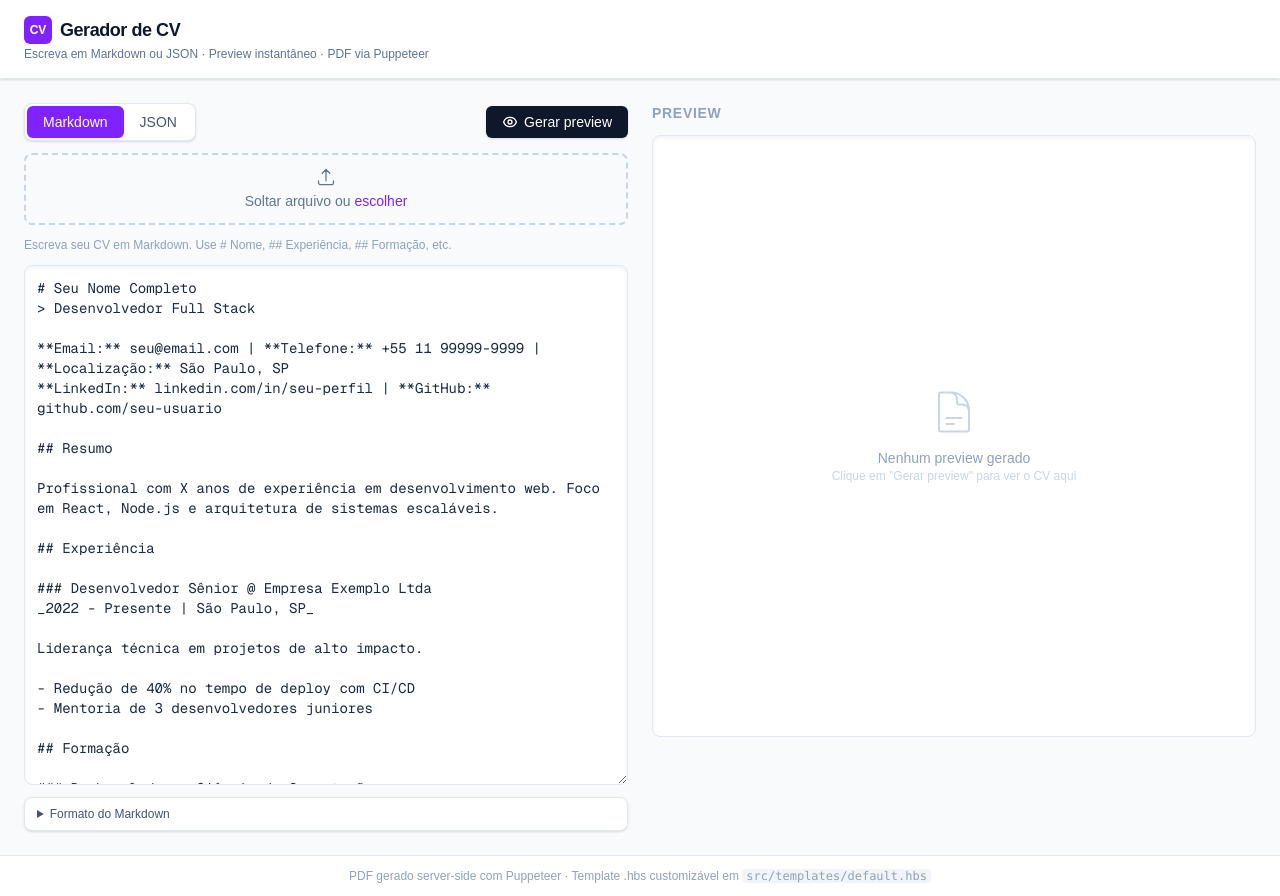
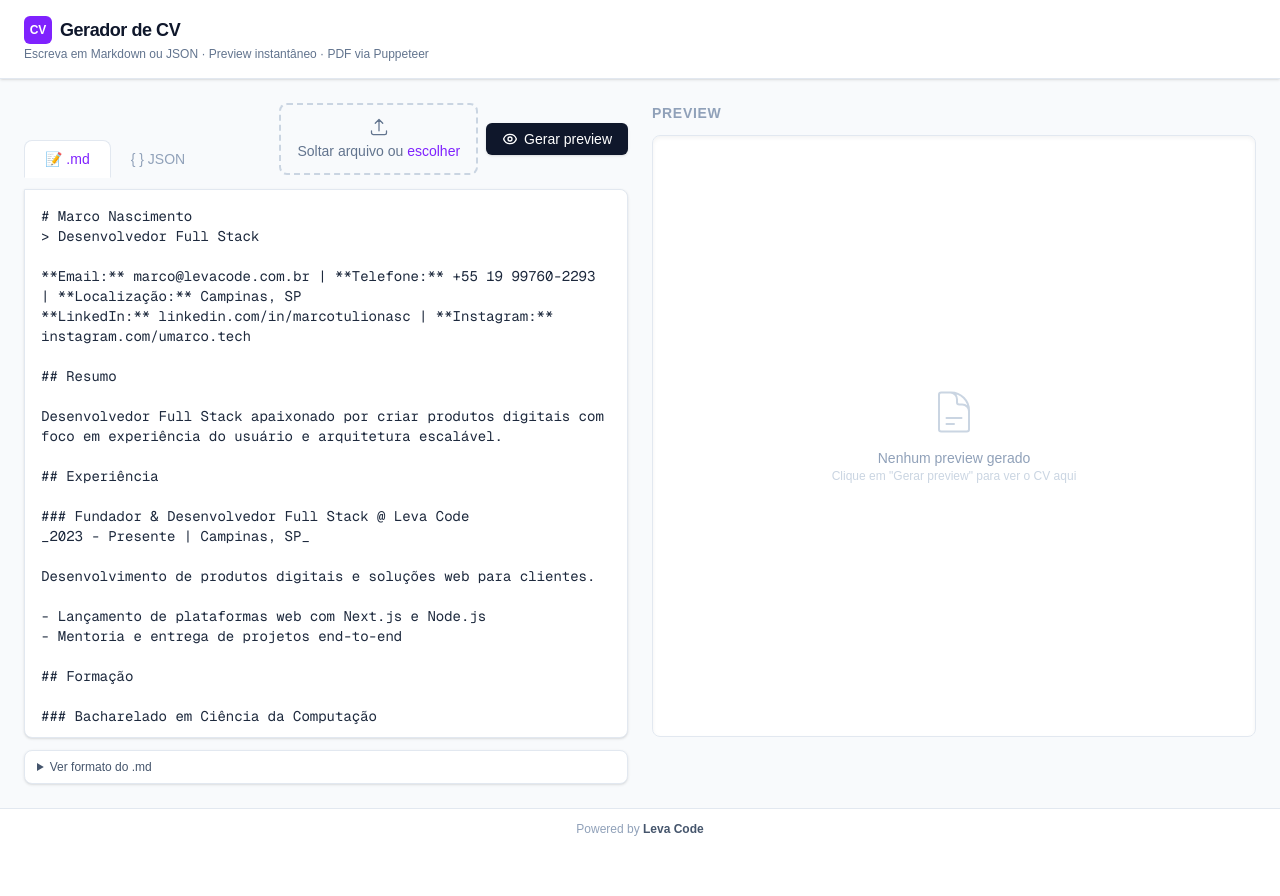
Before and after one commit to marcotulionasc/cv-generate, a Next.js app: page / in a window 1280 px wide. After the commit the page ends 849 px from the top, so only its background shows below. Built offline with nearby package versions, Linux system fonts and the light colour scheme.

Commit message:
Enhance CV generation interface and update example data

```diff
--- a/src/app/page.tsx
+++ b/src/app/page.tsx
@@ -218,23 +218,28 @@ export default function Home() {
       <main className="mx-auto grid w-full max-w-7xl flex-1 grid-cols-1 gap-0 px-4 py-6 sm:px-6 lg:grid-cols-2 lg:gap-6">
         {/* Left: Editor */}
         <section className="flex flex-col gap-3">
-          {/* Mode tabs + actions */}
-          <div className="flex items-center justify-between gap-2">
-            <div className="flex rounded-lg border border-slate-200 bg-white p-0.5 shadow-sm">
+          {/* Tab bar */}
+          <div className="flex items-end justify-between gap-2">
+            {/* Tabs */}
+            <div className="flex">
               {(["markdown", "json"] as InputMode[]).map((m) => (
                 <button
                   key={m}
                   onClick={() => setMode(m)}
-                  className={`rounded-md px-4 py-1.5 text-sm font-medium transition-colors ${
-                    mode === m
-                      ? "bg-violet-600 text-white shadow-sm"
-                      : "text-slate-600 hover:text-slate-900"
+                  className={`relative px-5 py-2 text-sm font-medium transition-colors select-none
+                    ${mode === m
+                      ? "border border-b-white border-slate-200 bg-white text-violet-600 rounded-t-lg -mb-px z-10"
+                      : "text-slate-400 hover:text-slate-700"
                     }`}
                 >
-                  {m === "markdown" ? "Markdown" : "JSON"}
+                  {m === "markdown" ? "📝 .md" : "{ } JSON"}
                 </button>
               ))}
             </div>
+
+            {/* Actions */}
+            <div className="flex items-center gap-2 pb-0.5">
+              <FileUploadZone onFile={handleFileUpload} />
               <button
                 onClick={generatePreview}
                 disabled={loadingPreview}
@@ -259,25 +264,18 @@ export default function Home() {
                 )}
               </button>
             </div>
+          </div>
 
-          {/* File upload */}
-          <FileUploadZone onFile={handleFileUpload} />
-
-          {/* Hint */}
-          <p className="text-xs text-slate-400">
-            {mode === "markdown"
-              ? "Escreva seu CV em Markdown. Use # Nome, ## Experiência, ## Formação, etc."
-              : "Cole ou edite o JSON com os dados do currículo."}
-          </p>
-
-          {/* Textarea */}
+          {/* Tab panel */}
+          <div className="rounded-b-lg rounded-tr-lg border border-slate-200 bg-white shadow-sm">
             <textarea
               value={currentInput}
               onChange={(e) => setCurrentInput(e.target.value)}
-            className="min-h-[520px] w-full flex-1 rounded-lg border border-slate-200 bg-white p-3 font-mono text-sm text-slate-800 shadow-inner focus:border-violet-400 focus:outline-none focus:ring-1 focus:ring-violet-400"
+              className="min-h-[540px] w-full rounded-b-lg rounded-tr-lg bg-white p-4 font-mono text-sm text-slate-800 focus:outline-none resize-none"
               placeholder={mode === "markdown" ? "# Seu Nome\n> Título\n\n**Email:** ..." : '{"nome": "...", "email": "..."}'}
               spellCheck={false}
             />
+          </div>
 
           {error && (
             <div className="flex items-start gap-2 rounded-lg border border-red-200 bg-red-50 px-3 py-2 text-sm text-red-700">
@@ -288,11 +286,11 @@ export default function Home() {
             </div>
           )}
 
-          {/* Format guide */}
+          {/* Format guide — só aparece na aba .md */}
           {mode === "markdown" && (
             <details className="rounded-lg border border-slate-200 bg-white text-xs text-slate-500 shadow-sm">
               <summary className="cursor-pointer px-3 py-2 font-medium text-slate-600 select-none">
-                Formato do Markdown
+                Ver formato do .md
               </summary>
               <pre className="overflow-x-auto px-3 pb-3 leading-relaxed">{`# Nome Completo
 > Título Profissional
@@ -369,8 +367,8 @@ Technologies: React, TypeScript
       </main>
 
       <footer className="border-t border-slate-200 bg-white py-3 text-center text-xs text-slate-400">
-        PDF gerado server-side com Puppeteer · Template .hbs customizável em{" "}
-        <code className="rounded bg-slate-100 px-1">src/templates/default.hbs</code>
+        Powered by{" "}
+        <span className="font-semibold text-slate-600">Leva Code</span>
       </footer>
     </div>
   );
--- a/src/lib/cv-types.ts
+++ b/src/lib/cv-types.ts
@@ -11,6 +11,7 @@ export interface CVData {
   localizacao?: string;
   linkedin?: string;
   github?: string;
+  instagram?: string;
   website?: string;
   resumo?: string;
 
@@ -75,25 +76,25 @@ export interface Certificacao {
 
 /** Dados de exemplo para preview */
 export const cvExemplo: CVData = {
-  nome: "Seu Nome Completo",
+  nome: "Marco Nascimento",
   titulo: "Desenvolvedor Full Stack",
-  email: "seu@email.com",
-  telefone: "+55 11 99999-9999",
-  localizacao: "São Paulo, SP",
-  linkedin: "linkedin.com/in/seu-perfil",
-  github: "github.com/seu-usuario",
+  email: "marco@levacode.com.br",
+  telefone: "+55 19 99760-2293",
+  localizacao: "Campinas, SP",
+  linkedin: "linkedin.com/in/marcotulionasc",
+  instagram: "instagram.com/umarco.tech",
   resumo:
-    "Profissional com X anos de experiência em desenvolvimento web. Foco em React, Node.js e arquitetura de sistemas escaláveis.",
+    "Desenvolvedor Full Stack apaixonado por criar produtos digitais com foco em experiência do usuário e arquitetura escalável.",
   experiencias: [
     {
-      empresa: "Empresa Exemplo Ltda",
-      cargo: "Desenvolvedor Sênior",
-      periodo: "2022 - Presente",
-      local: "São Paulo, SP",
-      descricao: "Liderança técnica em projetos de alto impacto.",
+      empresa: "Leva Code",
+      cargo: "Fundador & Desenvolvedor Full Stack",
+      periodo: "2023 - Presente",
+      local: "Campinas, SP",
+      descricao: "Desenvolvimento de produtos digitais e soluções web para clientes.",
       conquistas: [
-        "Redução de 40% no tempo de deploy com CI/CD",
-        "Mentoria de 3 desenvolvedores juniores",
+        "Lançamento de plataformas web com Next.js e Node.js",
+        "Mentoria e entrega de projetos end-to-end",
       ],
     },
   ],
@@ -101,30 +102,28 @@ export const cvExemplo: CVData = {
     {
       instituicao: "Universidade Exemplo",
       curso: "Bacharelado em Ciência da Computação",
-      periodo: "2016 - 2020",
+      periodo: "2019 - 2023",
     },
   ],
   habilidades: [
     "JavaScript",
     "TypeScript",
     "React",
+    "Next.js",
     "Node.js",
     "PostgreSQL",
     "Tailwind CSS",
   ],
   idiomas: [
     { idioma: "Português", nivel: "Nativo" },
-    { idioma: "Inglês", nivel: "Fluente" },
+    { idioma: "Inglês", nivel: "Intermediário" },
   ],
   projetos: [
     {
-      nome: "Projeto Open Source",
-      descricao: "Ferramenta para desenvolvedores.",
-      link: "https://github.com/...",
-      tecnologias: ["React", "TypeScript"],
+      nome: "CV Generator",
+      descricao: "Gerador de currículo profissional a partir de Markdown ou JSON.",
+      tecnologias: ["Next.js", "TypeScript", "Puppeteer"],
     },
   ],
-  certificacoes: [
-    { nome: "AWS Certified Developer", emissor: "Amazon", ano: "2023" },
-  ],
+  certificacoes: [],
 };
--- a/src/lib/parse-md.ts
+++ b/src/lib/parse-md.ts
@@ -48,6 +48,7 @@ function parseHeader(headerText: string): Partial<CVData> {
       else if (["location", "localizacao", "localização"].includes(key)) result.localizacao = value;
       else if (key === "linkedin") result.linkedin = value;
       else if (key === "github") result.github = value;
+      else if (key === "instagram") result.instagram = value;
       else if (["website", "site"].includes(key)) result.website = value;
     }
   }
@@ -273,48 +274,43 @@ export function parseMdToCv(md: string): CVData {
   return result;
 }
 
-export const cvExemploMd = `# Seu Nome Completo
+export const cvExemploMd = `# Marco Nascimento
 > Desenvolvedor Full Stack
 
-**Email:** seu@email.com | **Telefone:** +55 11 99999-9999 | **Localização:** São Paulo, SP
-**LinkedIn:** linkedin.com/in/seu-perfil | **GitHub:** github.com/seu-usuario
+**Email:** marco@levacode.com.br | **Telefone:** +55 19 99760-2293 | **Localização:** Campinas, SP
+**LinkedIn:** linkedin.com/in/marcotulionasc | **Instagram:** instagram.com/umarco.tech
 
 ## Resumo
 
-Profissional com X anos de experiência em desenvolvimento web. Foco em React, Node.js e arquitetura de sistemas escaláveis.
+Desenvolvedor Full Stack apaixonado por criar produtos digitais com foco em experiência do usuário e arquitetura escalável.
 
 ## Experiência
 
-### Desenvolvedor Sênior @ Empresa Exemplo Ltda
-_2022 - Presente | São Paulo, SP_
+### Fundador & Desenvolvedor Full Stack @ Leva Code
+_2023 - Presente | Campinas, SP_
 
-Liderança técnica em projetos de alto impacto.
+Desenvolvimento de produtos digitais e soluções web para clientes.
 
-- Redução de 40% no tempo de deploy com CI/CD
-- Mentoria de 3 desenvolvedores juniores
+- Lançamento de plataformas web com Next.js e Node.js
+- Mentoria e entrega de projetos end-to-end
 
 ## Formação
 
 ### Bacharelado em Ciência da Computação
-_Universidade Exemplo · 2016 - 2020_
+_Universidade Exemplo · 2019 - 2023_
 
 ## Habilidades
 
-JavaScript, TypeScript, React, Node.js, PostgreSQL, Tailwind CSS
+JavaScript, TypeScript, React, Next.js, Node.js, PostgreSQL, Tailwind CSS
 
 ## Idiomas
 
 - Português: Nativo
-- Inglês: Fluente
+- Inglês: Intermediário
 
 ## Projetos
 
-### Projeto Open Source
-Ferramenta para desenvolvedores.
-Technologies: React, TypeScript
-[Ver no GitHub](https://github.com/seu-usuario/projeto)
-
-## Certificações
-
-- AWS Certified Developer · Amazon (2023)
+### CV Generator
+Gerador de currículo profissional a partir de Markdown ou JSON.
+Technologies: Next.js, TypeScript, Puppeteer
 `;
```
Also changed, not shown: 1 other file (tests, documents, lock files or other folders). Lines whose indentation alone changed are shown as unchanged.
